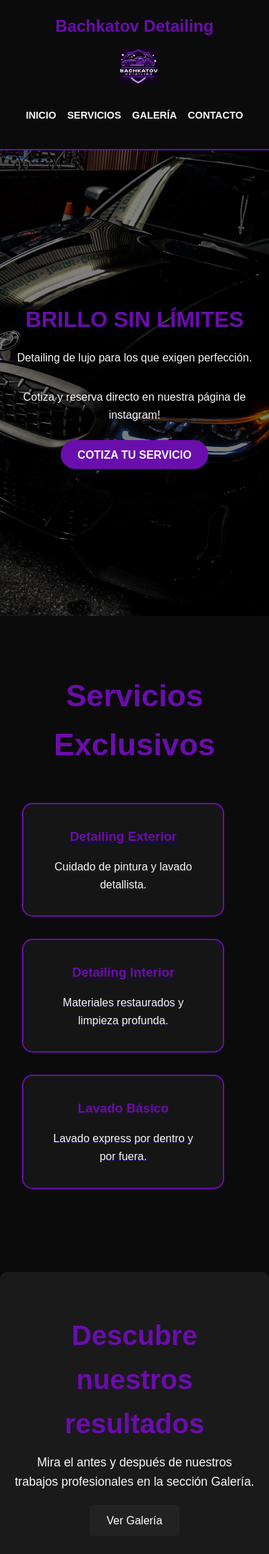
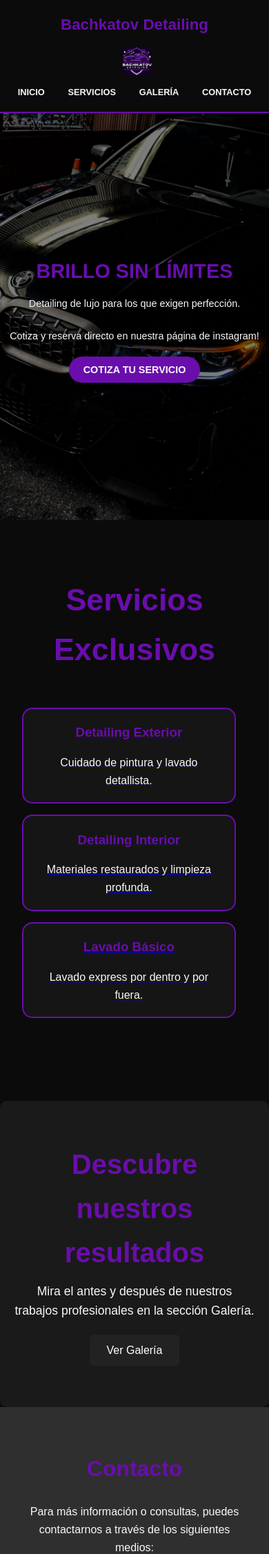
Before and after one commit to Msskre/bachkatov-detailing, a Django app: page / in a window 390 px wide. Shown: the top 2253 px of the page at 69% size. Run offline with Django 5.2, Linux system fonts and the light colour scheme; some web fonts are replaced.

Commit message:
Otro try para moviles

```diff
--- a/inicio/static/inicio/css/styles.css
+++ b/inicio/static/inicio/css/styles.css
@@ -1,17 +1,4 @@
-/* Añade esto al inicio de tu CSS */
-html {
-    overflow-x: hidden; /* Evita scroll horizontal */
-}
-
-body {
-    min-width: 320px; /* Ancho mínimo soportado */
-}
-
-img {
-    max-width: 100%; /* Imágenes responsivas */
-    height: auto;
-}
-
+/* ==================== ESTILOS GENERALES ==================== */
 /* Reset */
 * {
     margin: 0;
@@ -26,12 +13,24 @@ img {
     --blanco: #f8f8f8;
 }
 
+html, body {
+    overflow-x: hidden;
+    -webkit-overflow-scrolling: touch;
+}
+
 /* General */
 body {
+    min-width: 320px; /* Ancho mínimo soportado */
     font-family: 'Poppins', sans-serif;
     background-color: var(--negro);
     color: var(--blanco);
     line-height: 1.6;
+}
+
+img {
+    max-width: 100%; /* Imágenes responsivas */
+    height: auto;
+    display: block;
 }
 
 /* Header */
@@ -417,106 +416,123 @@ body {
 
 /* ==================== MÓVILES (≤768px) ==================== */
 @media (max-width: 768px) {
+    body {
+        overflow-x: hidden; /* Refuerzo para móviles */
+        min-width: 100%;    /* Asegura ancho completo */
+    }
+
+    img {
+        max-width: 95%;    /* Pequeño margen en móviles */
+        margin: 0 auto;    /* Centrado opcional */
+    }
+
     /* Header */
     .header {
-        padding: 1rem !important;
+        padding: 0.8rem !important;
+        flex-direction: column;
+        gap: 0.8rem;
+        position: relative;
+    }
+
+    .logo-img img {
+        height: 35px !important;
+        transform: scale(1.2) !important;
+    }
+
+    .logo-text {
+        font-size: 1.4rem !important;
+        order: -1;
+        width: 100%;
+        text-align: center;
+        margin: 0.3rem 0;
+    }
+
+    .nav {
+        width: 100%;
+        justify-content: space-around;
+        flex-wrap: wrap;
+        gap: 0.5rem;
+    }
+
+    .nav a {
+        margin: 0;
+        font-size: 0.8rem;
+        padding: 0.3rem;
+    }
+
+    /* Hero Section */
+    .hero {
+        height: 70vh;
+        background-attachment: scroll !important;
+    }
+
+    .hero-content h1 {
+        font-size: 1.8rem !important;
+        margin-bottom: 0.8rem;
+    }
+
+    .hero-content p {
+        font-size: 0.9rem !important;
+        margin-bottom: 1.5rem;
+    }
+
+    .btn {
+        padding: 0.7rem 1.3rem;
+        font-size: 0.9rem;
+    }
+
+    /* Cards */
+    .cards {
         flex-direction: column;
         gap: 1rem;
     }
 
-    .logo-img img {
-        height: 40px !important;
-        transform: scale(1.3) !important;
-    }
-
-    .logo-text {
-        font-size: 1.5rem !important;
-        order: -1; /* Mueve el título arriba */
-    }
-
-    .nav {
-        gap: 1rem;
-        margin-top: 1rem;
-    }
-
-    .nav a {
-        margin-left: 0;
-        font-size: 0.9rem;
-    }
-
-    /* Hero */
-    .hero-content h1 {
-        font-size: 2rem !important;
-    }
-
-    .hero-content p {
-        font-size: 1rem !important;
-    }
-
-    .btn {
-        padding: 0.8rem 1.5rem;
-    }
-
-    /* Servicios */
-    .cards {
-        flex-direction: column;
-        align-items: center;
-    }
-
     .card {
-        width: 90% !important;
+        width: 95% !important;
+        padding: 1.2rem;
     }
 
     /* Footer */
+    .footer {
+        padding: 1.2rem 0.5rem;
+    }
+
     .footer p {
-        font-size: 0.8rem;
+        font-size: 0.7rem;
+        line-height: 1.3;
     }
 
     .instagram-img {
-        width: 20px;
-        height: 20px;
+        width: 18px;
+        height: 18px;
     }
 }
 
-  /* ==================== TABLETS (769px-992px) ==================== */
-@media (min-width: 769px) and (max-width: 992px) {
-    .logo-text {
-        font-size: 1.8rem !important;
+/* ==================== AJUSTES ESPECÍFICOS PARA iOS ==================== */
+@supports (-webkit-touch-callout: none) {
+    /* Correcciones para Safari */
+    .hero {
+        -webkit-background-size: cover !important;
+        height: -webkit-fill-available !important;
     }
 
-    .card {
-        width: 45% !important;
+    /* Mejora de rendimiento */
+    * {
+        -webkit-tap-highlight-color: transparent;
+    }
+
+    /* Inputs y botones */
+    input, textarea, button, .btn {
+        -webkit-appearance: none;
+        border-radius: 0;
+    }
+
+    /* Efecto de toque */
+    a, button {
+        transition: opacity 0.3s;
+    }
+
+    a:active, button:active {
+        opacity: 0.7;
     }
 }
-
-@media (max-width: 768px) {
-    .hero {
-        background-attachment: scroll !important; /* Desactiva parallax en móviles */
-        height: 80vh;
-    }
-}
-
-@media (max-width: 768px) {
-    .footer {
-      padding: 1.5rem 1rem;
-    }
-
-    .footer p {
-      margin-bottom: 0.5rem;
-      line-height: 1.4;
-    }
-}
-
-/* ==================== MÓVILES (≤768px) ==================== */
-@media (max-width: 768px) {
-    /* Ajustes táctiles para móviles */
-    a, .btn, .btn-galeria {
-        min-width: 44px;
-        min-height: 44px;
-    }
-
-    /* Reducir padding en botones para móviles */
-    .btn {
-        padding: 0.8rem 1.5rem;
-    }
-}
```
